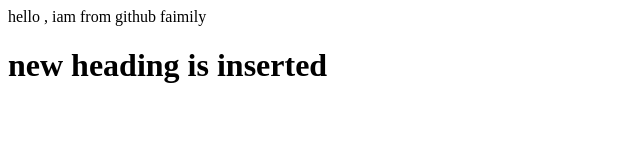
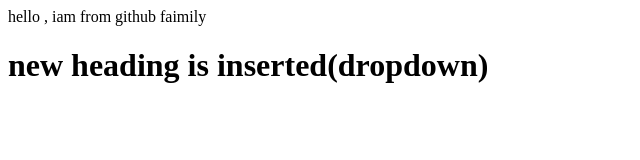
Before and after one commit to dilip-gurjar/LocalRepo, a plain HTML site: page index.html in a window 1280 px wide. Shown: the whole page, without its empty margins (0-640 px from the left). Drawn offline with Linux system fonts and the light colour scheme.

```diff
--- a/index.html
+++ b/index.html
@@ -1,2 +1,2 @@
 <p>hello , iam from github faimily</p>
-<h1>new heading is inserted</h1>
+<h1>new heading is inserted(dropdown)</h1>
```
